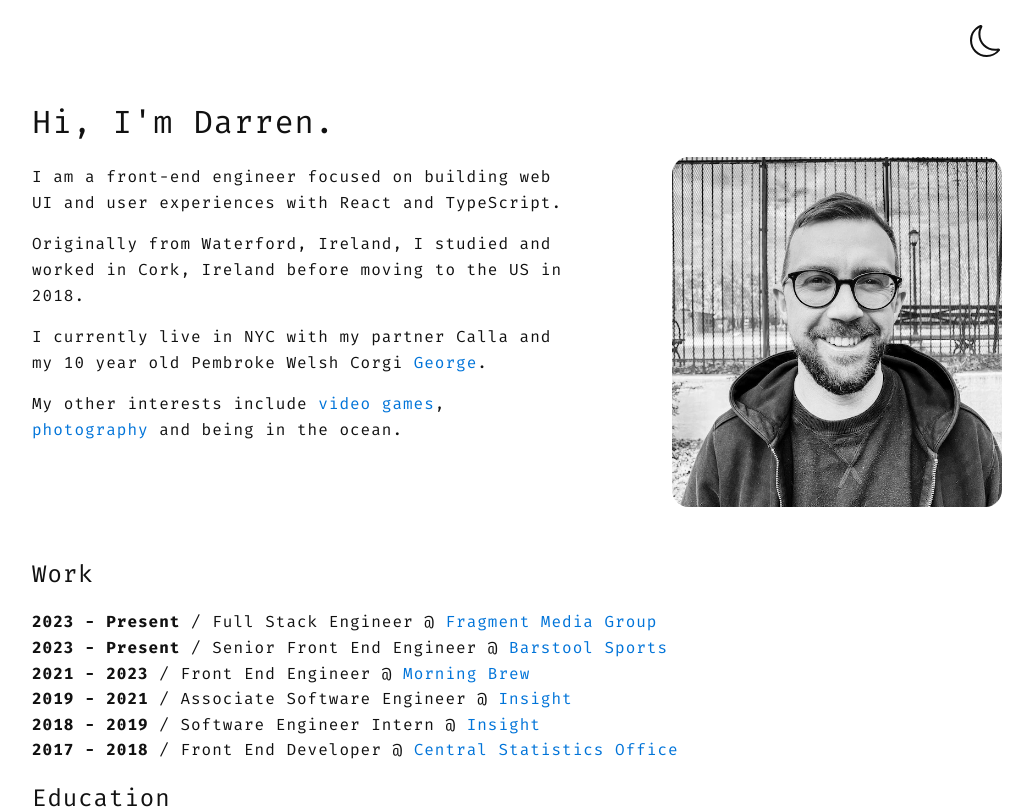
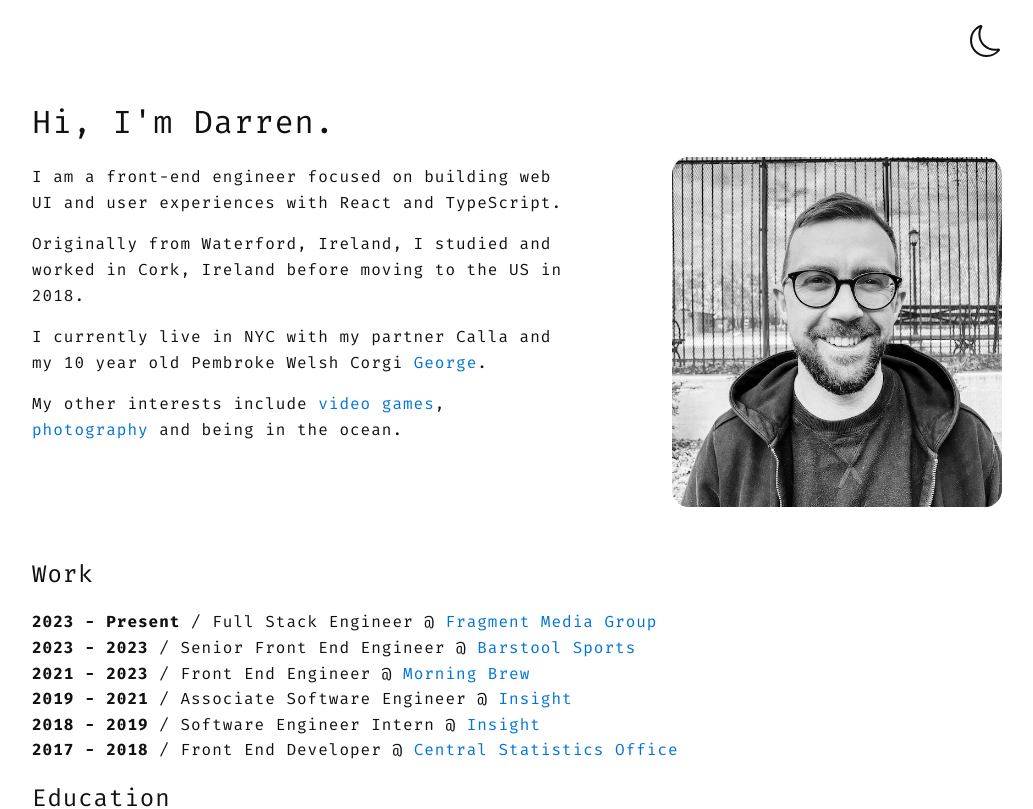
Before and after one commit to darrencarlin/personal-site-22, a Next.js app: page / in a window 1280 px wide. Shown: the top 809 px of the page, without its empty margins (123-1156 px from the left). Built offline with nearby package versions, Linux system fonts and the light colour scheme.

Commit message:
Update index.tsx

```diff
--- a/src/components/Work/index.tsx
+++ b/src/components/Work/index.tsx
@@ -10,7 +10,7 @@ const work = [
     companyUrl: "https://fragmnt.com/",
   },
     {
-    date: "2023 - Present",
+    date: "2023 - 2023",
     position: "Senior Front End Engineer",
     company: "Barstool Sports",
     companyUrl: "https://barstoolsports.com/",
```
